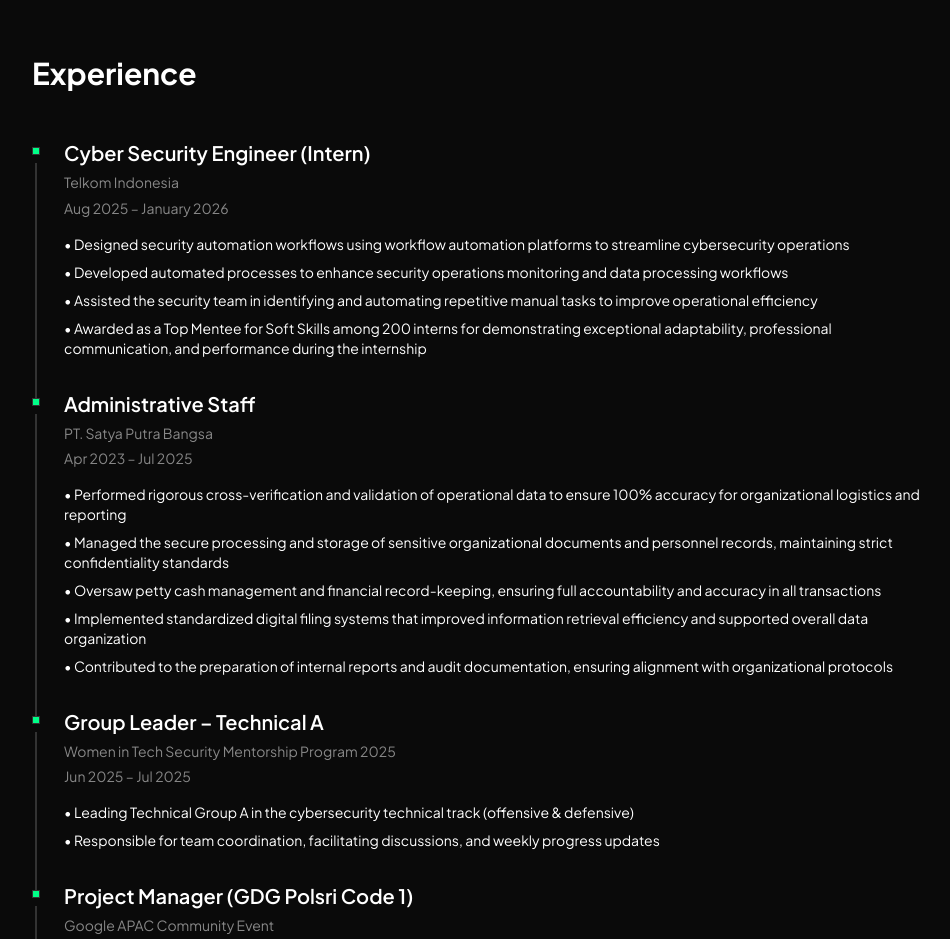
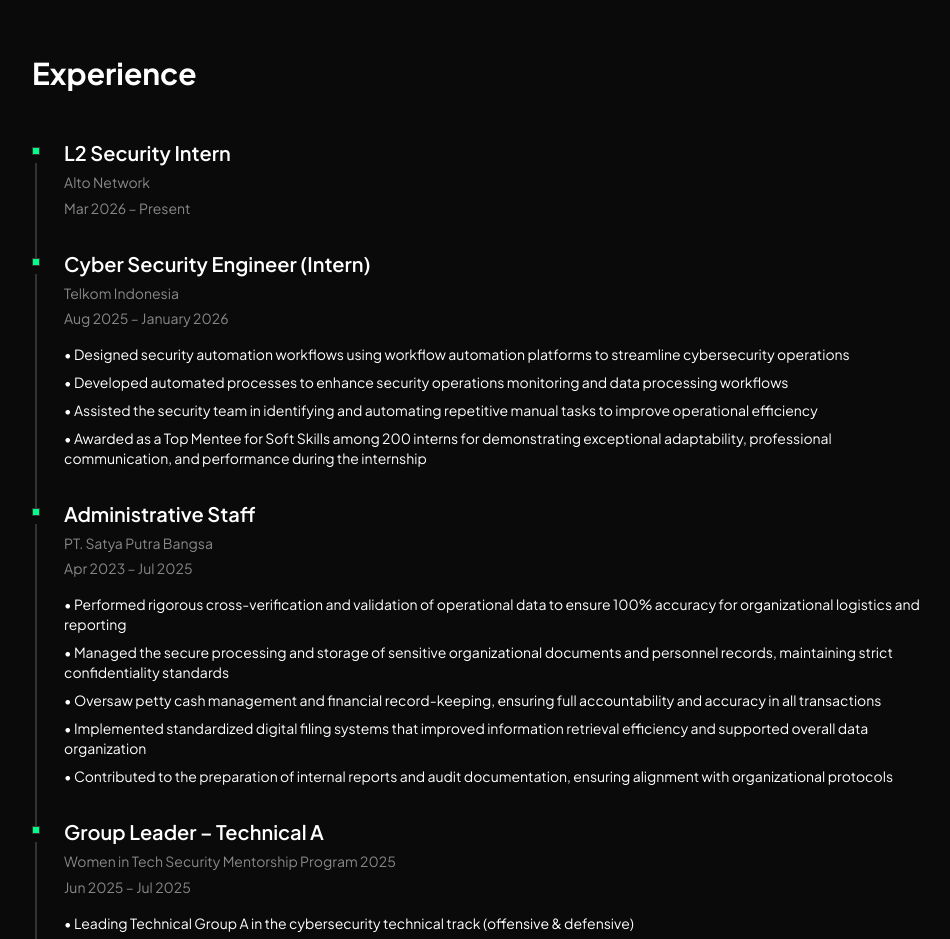
Before and after one commit to zulfianarahmi/portofolio, a Next.js app: page / in a window 1280 px wide. Shown: the part 1500-2439 px from the top of the page, without its empty margins (40-990 px from the left). Built offline with nearby package versions, Linux system fonts and the light colour scheme; no server answers.

Commit message:
feat: add L2 Security Intern experience

```diff
--- a/src/app/page.tsx
+++ b/src/app/page.tsx
@@ -254,6 +254,15 @@ export default function Home() {
                 <h2 className="text-3xl font-bold mb-12 section-title">Experience</h2>
 
                 <div className="max-w-4xl">
+                  {/* Experience 0 */}
+                  <div className="timeline-item">
+                    <div className="mb-4">
+                      <h3 className="text-xl font-semibold mb-1">L2 Security Intern</h3>
+                      <p className="text-muted mb-1">Alto Network</p>
+                      <p className="text-sm text-muted">Mar 2026 – Present</p>
+                    </div>
+                  </div>
+
                   {/* Experience 1 */}
                   <div className="timeline-item">
                     <div className="mb-4">
```
